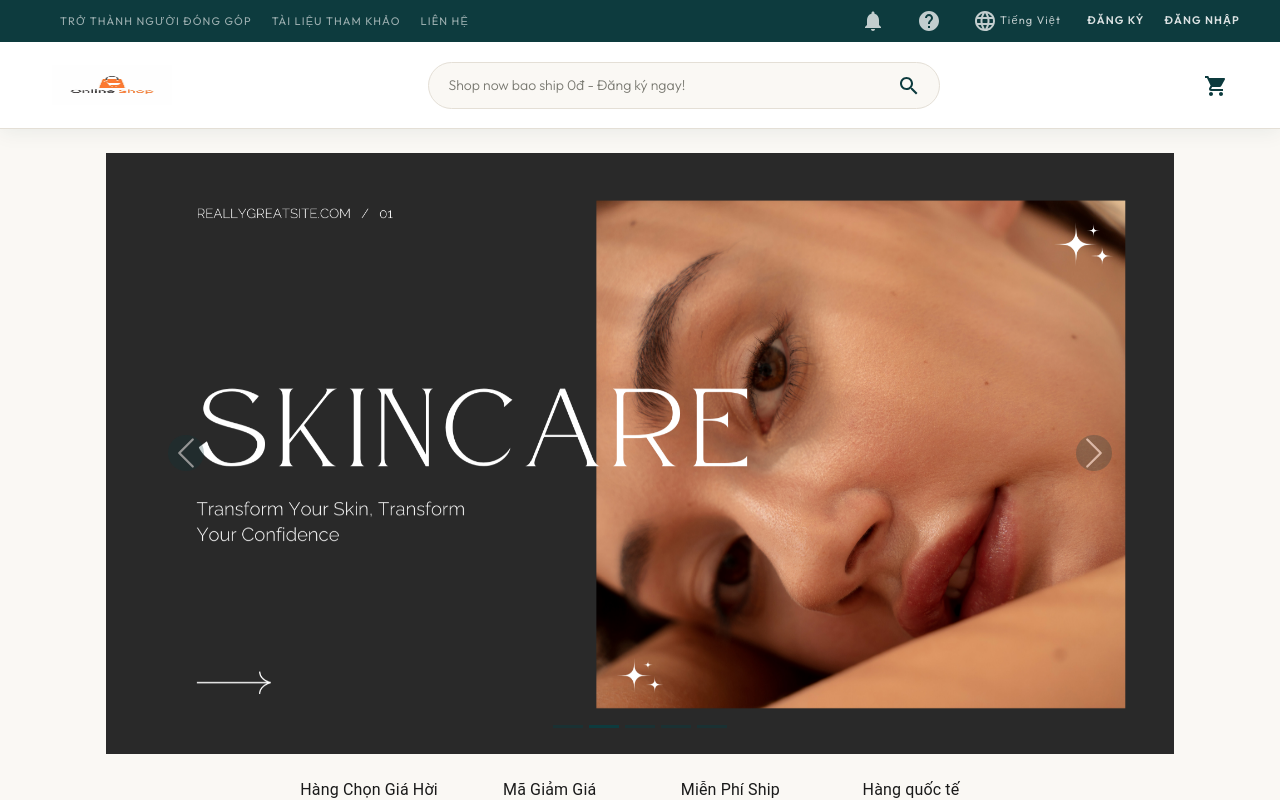
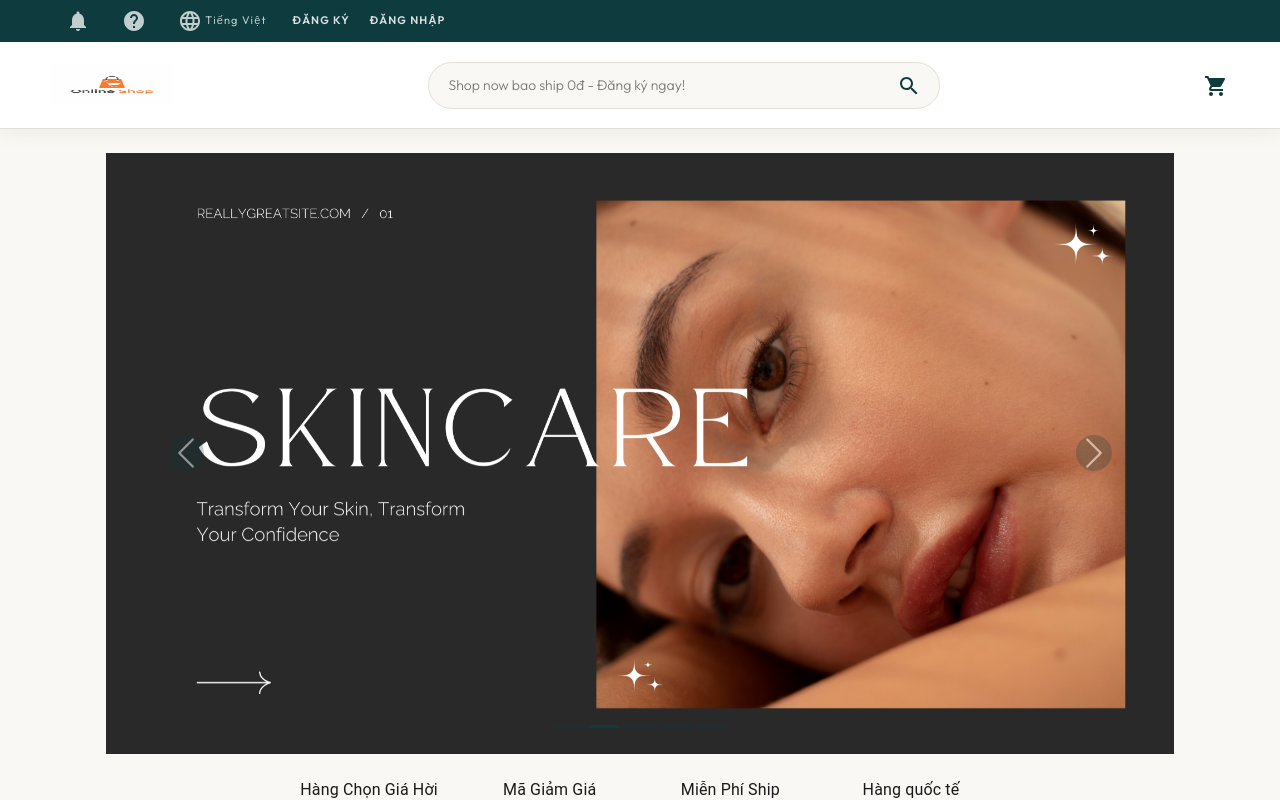
Before and after one commit to CollinsD61/ecom-shop, a React (Create React App) app in the folder ecom-frontend/: page / in a window 1280 px wide. Shown: the top 800 px of the page. Built offline with nearby package versions, Linux system fonts and the light colour scheme; no server answers; a web font is replaced by a local one.

Commit message:
remove header menu

```diff
--- a/ecom-frontend/src/App.js
+++ b/ecom-frontend/src/App.js
@@ -75,11 +75,6 @@ class App extends Component {
         <div className="header-container">
         {/* Header Top */}
         <div className="header-top">
-          <div>
-            <a href="https://devopsedu.vn/contact/" target="_blank" rel="noopener noreferrer">Trở thành người đóng góp</a>
-            <a href="https://devopsedu.vn/blog/" target="_blank" rel="noopener noreferrer">Tài liệu tham khảo</a>
-            <a href="https://m.me/139689492555066" target="_blank" rel="noopener noreferrer">Liên hệ</a>
-          </div>
           <div>
             <button style={{background:'none', border:'none', color:'inherit', cursor:'pointer'}}><Notifications /></button>
             <button style={{background:'none', border:'none', color:'inherit', cursor:'pointer'}}><Help /></button>
```
